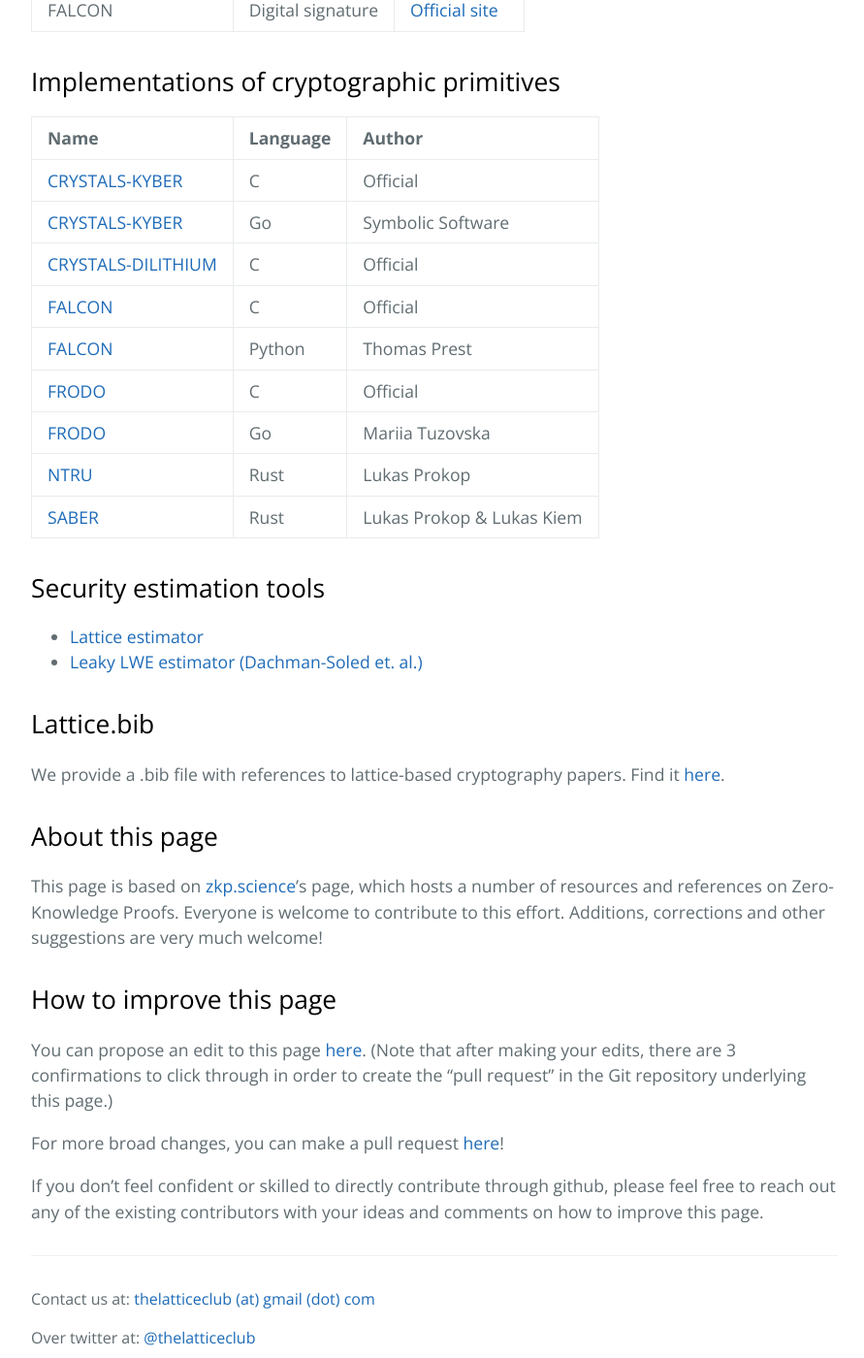
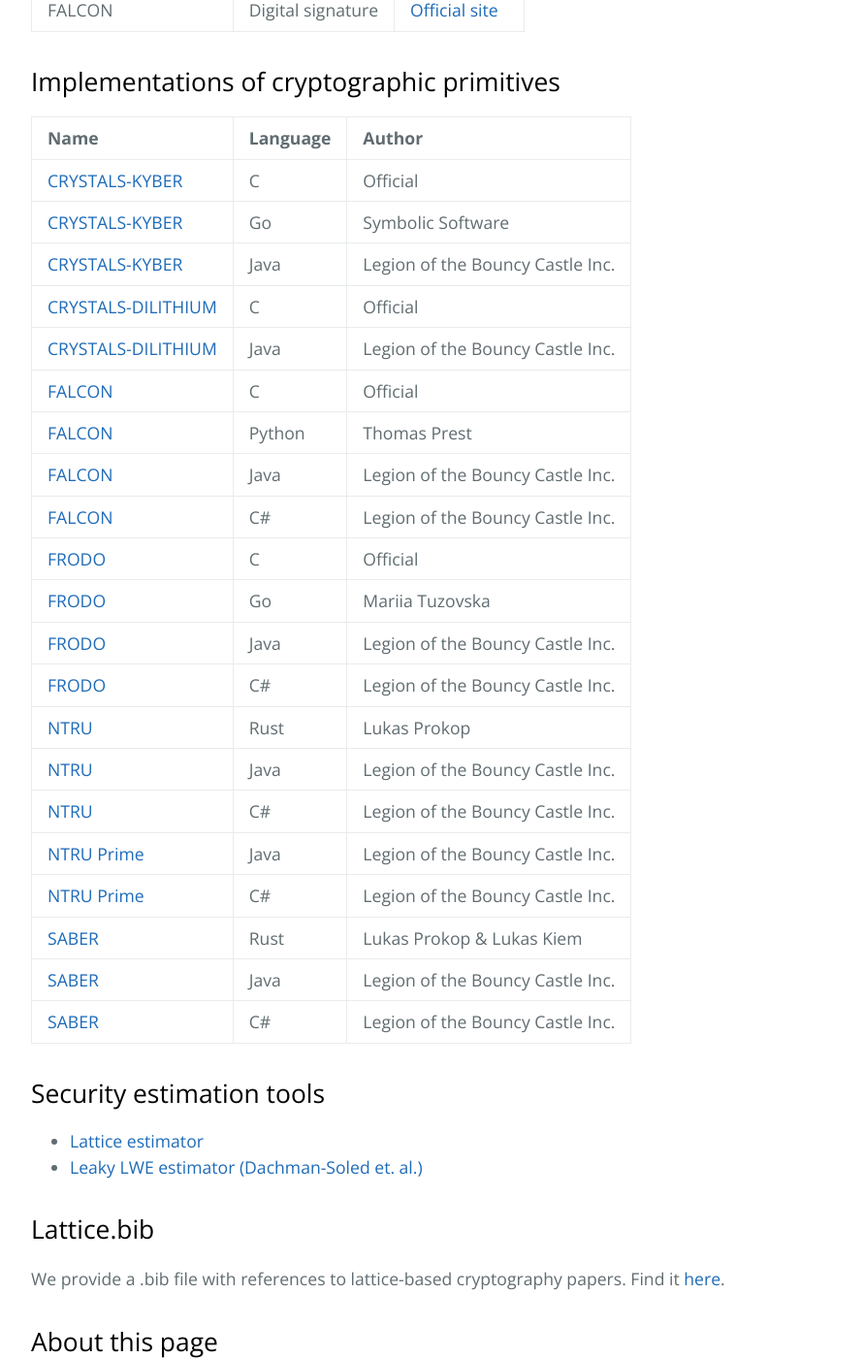
Before and after one commit to octaviopk9/lattice-based-cryptography, a Jekyll site: the page built from index.md, in a window 1280 px wide and 1400 px high, scrolled down 1752 px. Shown: the whole window at 97% size, without its empty margins (192-1083 px from the left). Built offline with Jekyll 4.4.1, drawn with Linux system fonts in a browser that asks for light colours; our own code applies the rules of GitHub Pages for plain Markdown files.

Commit message:
Update index.md
Current list of lattice based algorithm in the BC low level API. JCA/JCE support provided in most cases as well.

```diff
--- a/index.md
+++ b/index.md
@@ -49,13 +49,25 @@ layout: default
 | :---------- | :--- | :------- |
 | [CRYSTALS-KYBER](https://github.com/pq-crystals/kyber) | C  | Official  |
 | [CRYSTALS-KYBER](https://github.com/symbolicsoft/kyber-k2so) | Go  | Symbolic Software  |
+| [CRYSTALS-KYBER](https://github.com/bcgit/bc-java/tree/master/core/src/main/java/org/bouncycastle/pqc/crypto/crystals/kyber) | Java  | Legion of the Bouncy Castle Inc. |
 | [CRYSTALS-DILITHIUM](https://github.com/pq-crystals/dilithium) | C  | Official |
+| [CRYSTALS-DILITHIUM](https://github.com/bcgit/bc-java/tree/master/core/src/main/java/org/bouncycastle/pqc/crypto/crystals/dilithium) | Java  | Legion of the Bouncy Castle Inc. |
 | [FALCON](https://falcon-sign.info/impl/falcon.h.html) | C  | Official |
 | [FALCON](https://github.com/tprest/falcon.py) | Python  | Thomas Prest |
+| [FALCON](https://github.com/bcgit/bc-java/tree/master/core/src/main/java/org/bouncycastle/pqc/crypto/falcon) | Java  | Legion of the Bouncy Castle Inc. |
+| [FALCON](https://github.com/bcgit/bc-csharp/tree/master/crypto/src/pqc/crypto/falcon) | C#  | Legion of the Bouncy Castle Inc. |
 | [FRODO](https://github.com/Microsoft/PQCrypto-LWEKE) | C  | Official |
 | [FRODO](https://github.com/mariiatuzovska/frodo) | Go  | Mariia Tuzovska |
+| [FRODO](https://github.com/bcgit/bc-java/tree/master/core/src/main/java/org/bouncycastle/pqc/crypto/frodo) | Java  | Legion of the Bouncy Castle Inc. |
+| [FRODO](https://github.com/bcgit/bc-csharp/tree/master/crypto/src/pqc/crypto/frodo) | C#  | Legion of the Bouncy Castle Inc. |
 | [NTRU](https://github.com/prokls/ntrust-native) | Rust  | Lukas Prokop |
+| [NTRU](https://github.com/bcgit/bc-java/tree/master/core/src/main/java/org/bouncycastle/pqc/crypto/ntru) | Java  |  Legion of the Bouncy Castle Inc.  |
+| [NTRU](https://github.com/bcgit/bc-csharp/tree/master/crypto/src/pqc/crypto/ntru) | C#  |  Legion of the Bouncy Castle Inc.  |
+| [NTRU Prime](https://github.com/bcgit/bc-java/tree/master/core/src/main/java/org/bouncycastle/pqc/crypto/ntruprime) | Java  |  Legion of the Bouncy Castle Inc.  |
+| [NTRU Prime](https://github.com/bcgit/bc-csharp/tree/master/crypto/src/pqc/crypto/ntruprime) | C#  |  Legion of the Bouncy Castle Inc.  |
 | [SABER](https://github.com/lkiem/rusty_saber) | Rust  | Lukas Prokop & Lukas Kiem |
+| [SABER](https://github.com/bcgit/bc-java/tree/master/core/src/main/java/org/bouncycastle/pqc/crypto/saber) | Java  | Legion of the Bouncy Castle Inc. |
+| [SABER](https://github.com/bcgit/bc-csharp/tree/master/crypto/src/pqc/crypto/saber) | C#  | Legion of the Bouncy Castle Inc. |
 
 ## Security estimation tools
 - [Lattice estimator](https://github.com/malb/lattice-estimator/)
```
